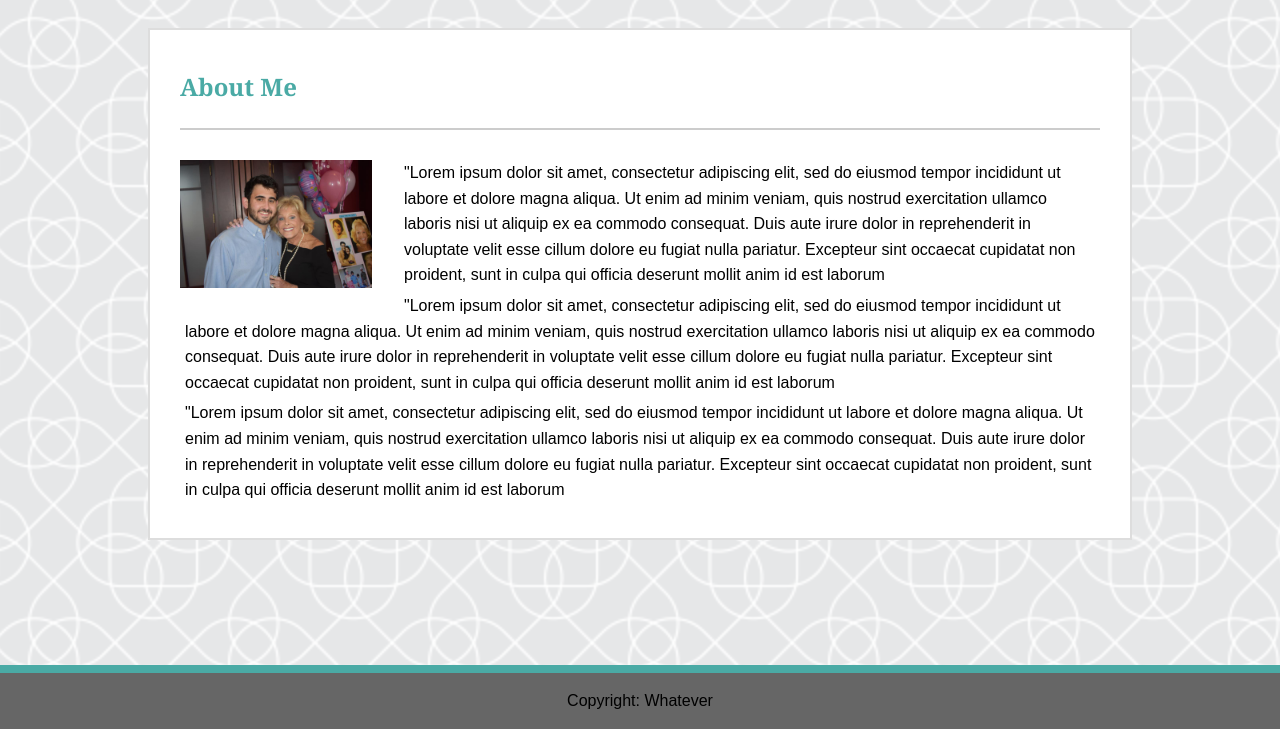
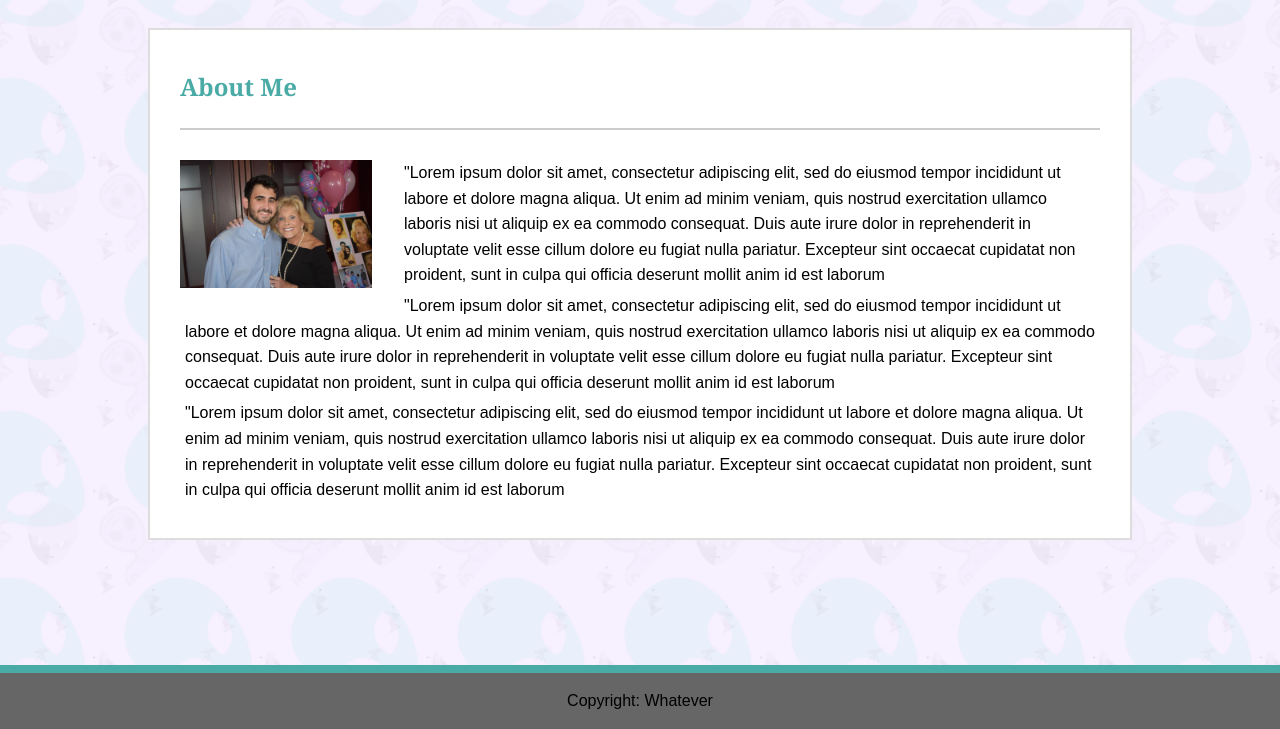
Before and after one commit to dcoco1890/Basic-Portfolio, a plain HTML site: page index.html in a window 1280 px wide. Shown: the part 71-800 px from the top of the page. Drawn offline with Linux system fonts and the light colour scheme.

Commit message:
Changed the background image and added a few just to do it

```diff
--- a/assets/css/style.css
+++ b/assets/css/style.css
@@ -18,12 +18,12 @@ html {
 }
 body {
     height: 100%;
-    background-image:url("../images/intersection.png");
+    background-image:url("../images/pattern.png");
     /* This is how I got the background image to be below the header. It starts 60 px from
     the top because the header is 60 px. With just repeat x it didnt fill the  page.*/
     background-position: 0px 60px;
-    background-size: contain;
-    background-repeat: repeat-x ;
+    background-size: cover;
+    background-repeat: repeat-x;
 
 
 }
```
Also changed, not shown: assets/images/pattern.png (added), assets/images/pattern01.png (added), assets/images/pattern11.png (added).
